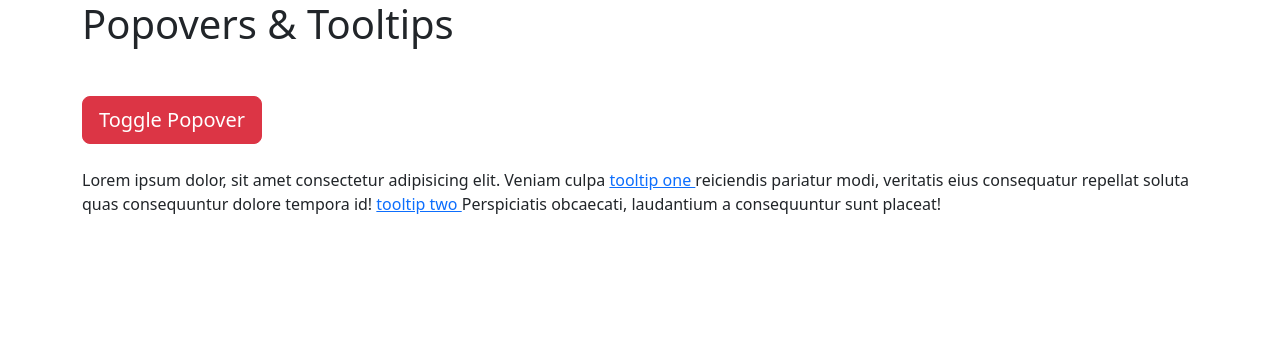
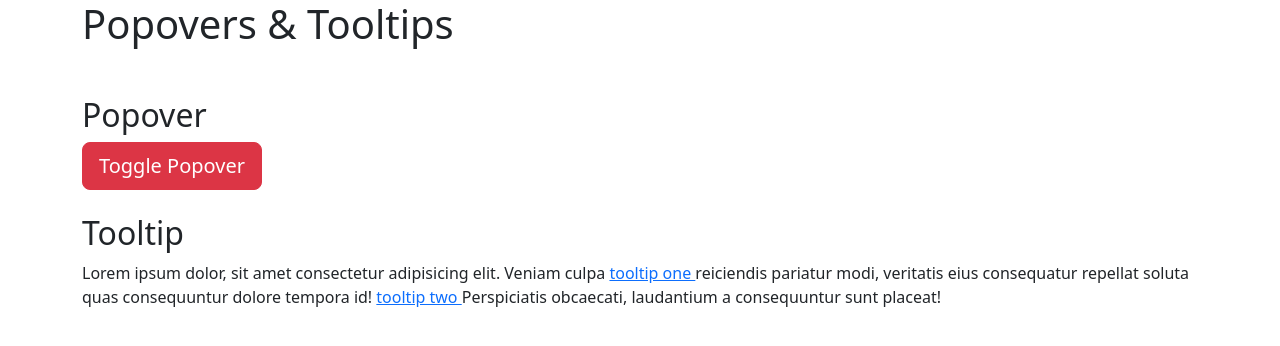
Before and after one commit to palegret/udemy-bootstrap-5-from-scratch, a plain HTML site: page bootstrap-sandbox/33-popovers-tooltips.html in a window 1280 px wide. Drawn offline with Linux system fonts and the light colour scheme.

Commit message:
Add H2 headers to Lesson 33

```diff
--- a/bootstrap-sandbox/33-popovers-tooltips.html
+++ b/bootstrap-sandbox/33-popovers-tooltips.html
@@ -11,7 +11,7 @@
     <div class="container">
       <h1 class="mb-5">Popovers & Tooltips</h1>
 
-      <!-- Popover -->
+      <h2>Popover</h2>
       <button
         class="btn btn-danger btn-lg"
         id="popover"
@@ -23,7 +23,7 @@
 
       <br /><br />
 
-      <!-- Tooltip -->
+      <h2>Tooltip</h2>
       <p>
         Lorem ipsum dolor, sit amet consectetur adipisicing elit. Veniam culpa
         <a href="#" data-bs-toggle="tooltip" data-bs-title="Tooltip One">
```
